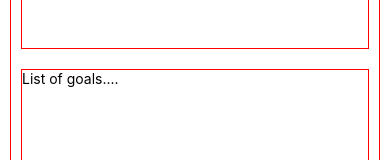
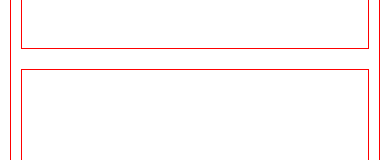
Before and after one commit to ravraw/react_native_goals_app, a React Native app: screen / in a window 390 px wide. Shown: the part 162-322 px from the top of the page. Built offline with nearby package versions, Linux system fonts and the light colour scheme.

Commit message:
Added logic to clear goal once added

```diff
--- a/App.js
+++ b/App.js
@@ -1,3 +1,4 @@
+import { useState } from "react";
 import {
   Button,
   SafeAreaView,
@@ -7,29 +8,34 @@ import {
   View,
 } from "react-native";
 
-export default function App() {
-  const onTextChange = (value) => {
-    console.log(value);
+const App = () => {
+  const [enteredGoal, setEnteredGoal] = useState("");
+  const [goalList, setGoalList] = useState([]);
+
+  const textInputHandler = (updatedText) => {
+    setEnteredGoal(updatedText);
   };
   const addGoalHandler = () => {
-    console.log("Add goal button pressed!");
+    setGoalList((currentGoals) => [...currentGoals, enteredGoal]);
+    setEnteredGoal("");
   };
   return (
     <SafeAreaView style={styles.appContainer}>
       <View style={styles.inputContainer}>
         <TextInput
+          value={enteredGoal}
           style={styles.textInput}
           placeholder="Add a new goal!"
-          onChangeText={onTextChange}
+          onChangeText={textInputHandler}
         />
         <Button title="ADD" onPress={addGoalHandler} />
       </View>
       <View style={styles.listContainer}>
-        <Text>List of goals....</Text>
+        <Text>{goalList}</Text>
       </View>
     </SafeAreaView>
   );
-}
+};
 
 const styles = StyleSheet.create({
   appContainer: {
@@ -64,3 +70,5 @@ const styles = StyleSheet.create({
   },
   button: {},
 });
+
+export default App;
```
